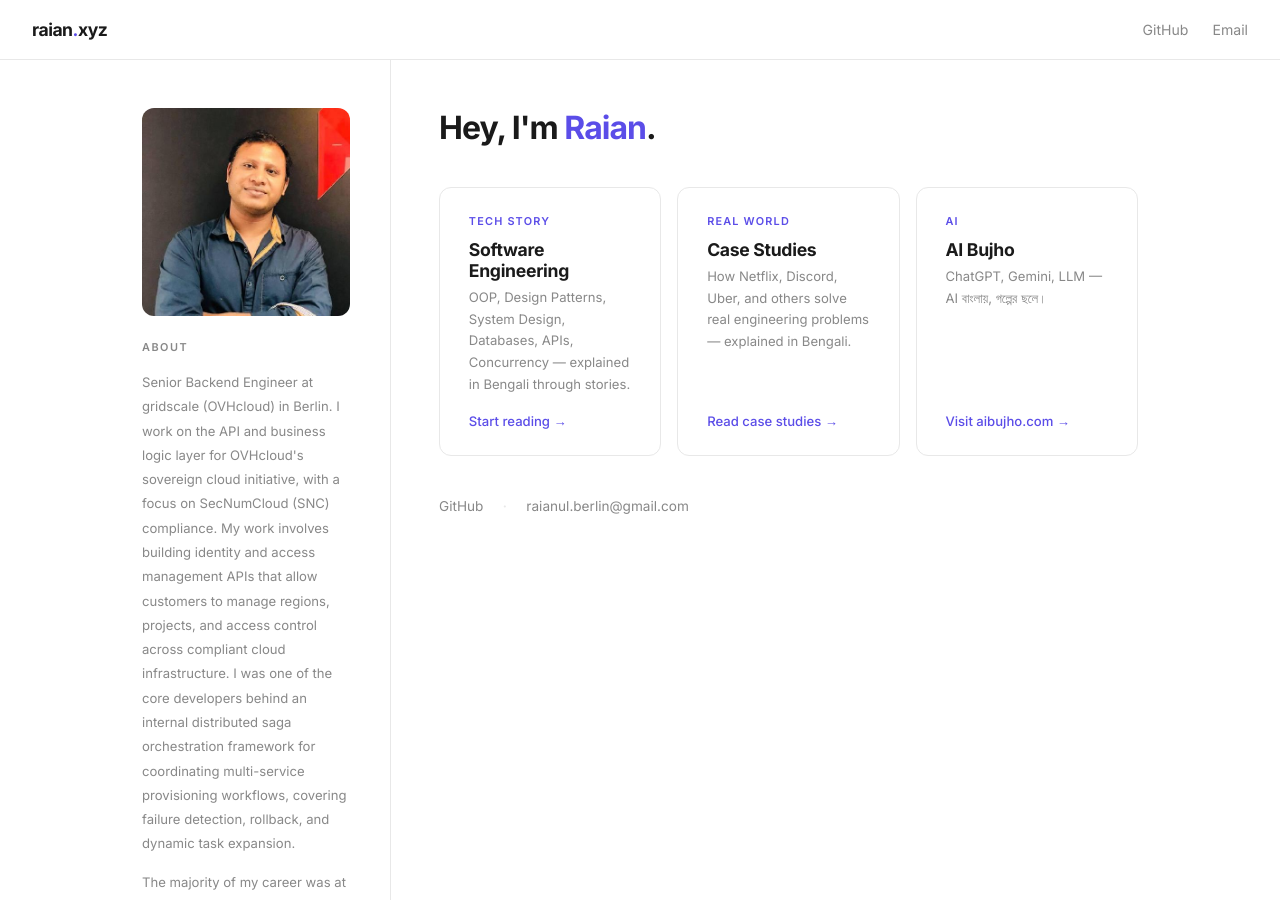
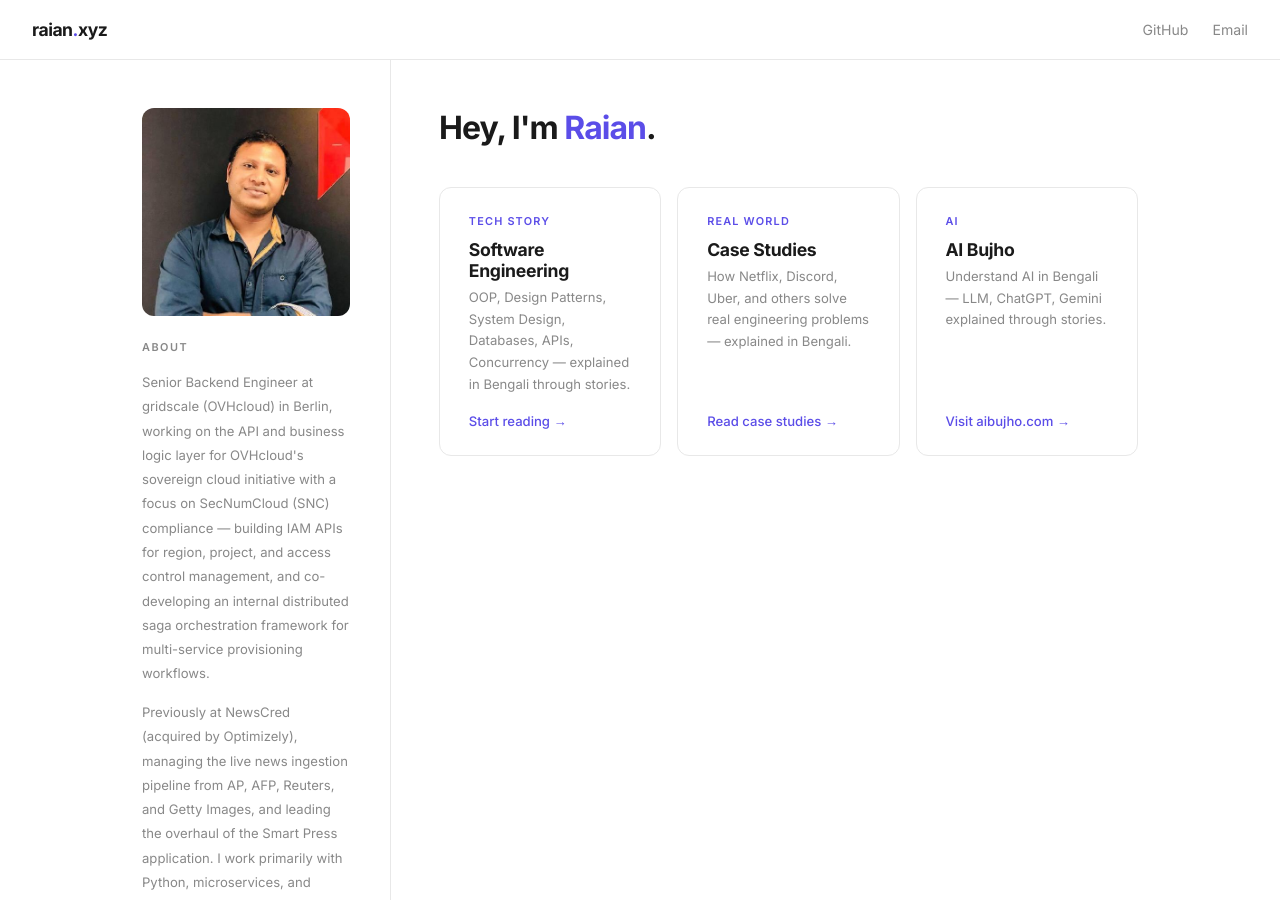
Before and after one commit to raianul/raianul.github.io, a Jekyll site: the page built from index.html, in a window 1280 px wide and 900 px high. Built offline with Jekyll 4.4.1, drawn with Linux system fonts in a browser that asks for light colours; some of the changed text lies outside the part shown.

Commit message:
Update homepage: aibujho card text, shorten about, add LinkedIn, remove social links from body
Co-Authored-By: Claude Sonnet 4.6 <noreply@anthropic.com>

```diff
--- a/index.html
+++ b/index.html
@@ -103,6 +103,9 @@ description: "Bengali tech writing and AI tools by Raian."
       margin-bottom: 0.9rem;
     }
     .sidebar p:last-child { margin-bottom: 0; }
+    .sidebar-links { display: flex; flex-direction: column; gap: 0.4rem; margin-top: 1.2rem; }
+    .sidebar-links a { font-size: 0.82rem; color: var(--accent); text-decoration: none; font-weight: 500; }
+    .sidebar-links a:hover { text-decoration: underline; }
 
     /* RIGHT CONTENT */
     .content {
@@ -223,9 +226,13 @@ description: "Bengali tech writing and AI tools by Raian."
     <aside class="sidebar">
       <img src="/assets/raian.jpeg" alt="Sayed Raianul Kabir" class="sidebar-photo" fetchpriority="high"/>
       <div class="sidebar-label">About</div>
-      <p>Senior Backend Engineer at gridscale (OVHcloud) in Berlin. I work on the API and business logic layer for OVHcloud's sovereign cloud initiative, with a focus on SecNumCloud (SNC) compliance. My work involves building identity and access management APIs that allow customers to manage regions, projects, and access control across compliant cloud infrastructure. I was one of the core developers behind an internal distributed saga orchestration framework for coordinating multi-service provisioning workflows, covering failure detection, rollback, and dynamic task expansion.</p>
-      <p>The majority of my career was at NewsCred Inc. (later acquired by Optimizely), where I focused on the Ingestion System: a pipeline that continuously pulled live news content from major wire services like AP, AFP, Reuters, and Getty Images, processed it, and served it through search and filtering APIs to customers worldwide. I also led the complete overhaul of the Smart Press application.</p>
-      <p>I work primarily with Python, microservices, and distributed systems.</p>
+      <p>Senior Backend Engineer at gridscale (OVHcloud) in Berlin, working on the API and business logic layer for OVHcloud's sovereign cloud initiative with a focus on SecNumCloud (SNC) compliance — building IAM APIs for region, project, and access control management, and co-developing an internal distributed saga orchestration framework for multi-service provisioning workflows.</p>
+      <p>Previously at NewsCred (acquired by Optimizely), managing the live news ingestion pipeline from AP, AFP, Reuters, and Getty Images, and leading the overhaul of the Smart Press application. I work primarily with Python, microservices, and distributed systems.</p>
+      <div class="sidebar-links">
+        <a href="https://github.com/raianul" target="_blank" rel="noopener">GitHub</a>
+        <a href="https://www.linkedin.com/in/pranto/" target="_blank" rel="noopener">LinkedIn</a>
+        <a href="mailto:raianul.berlin@gmail.com">Email</a>
+      </div>
     </aside>
 
     <!-- RIGHT: CONTENT -->
@@ -251,16 +258,11 @@ description: "Bengali tech writing and AI tools by Raian."
         <a href="https://aibujho.com" target="_blank" rel="noopener" class="dest-card">
           <div class="dest-tag">AI</div>
           <div class="dest-title">AI Bujho</div>
-          <div class="dest-desc">ChatGPT, Gemini, LLM — AI বাংলায়, গল্পের ছলে।</div>
+          <div class="dest-desc">Understand AI in Bengali — LLM, ChatGPT, Gemini explained through stories.</div>
           <span class="dest-arrow">Visit aibujho.com →</span>
         </a>
       </div>
 
-<div class="social">
-        <a href="https://github.com/raianul" target="_blank">GitHub</a>
-        <span class="social-dot">·</span>
-        <a href="mailto:raianul.berlin@gmail.com">raianul.berlin@gmail.com</a>
-      </div>
 
     </main>
 
```
